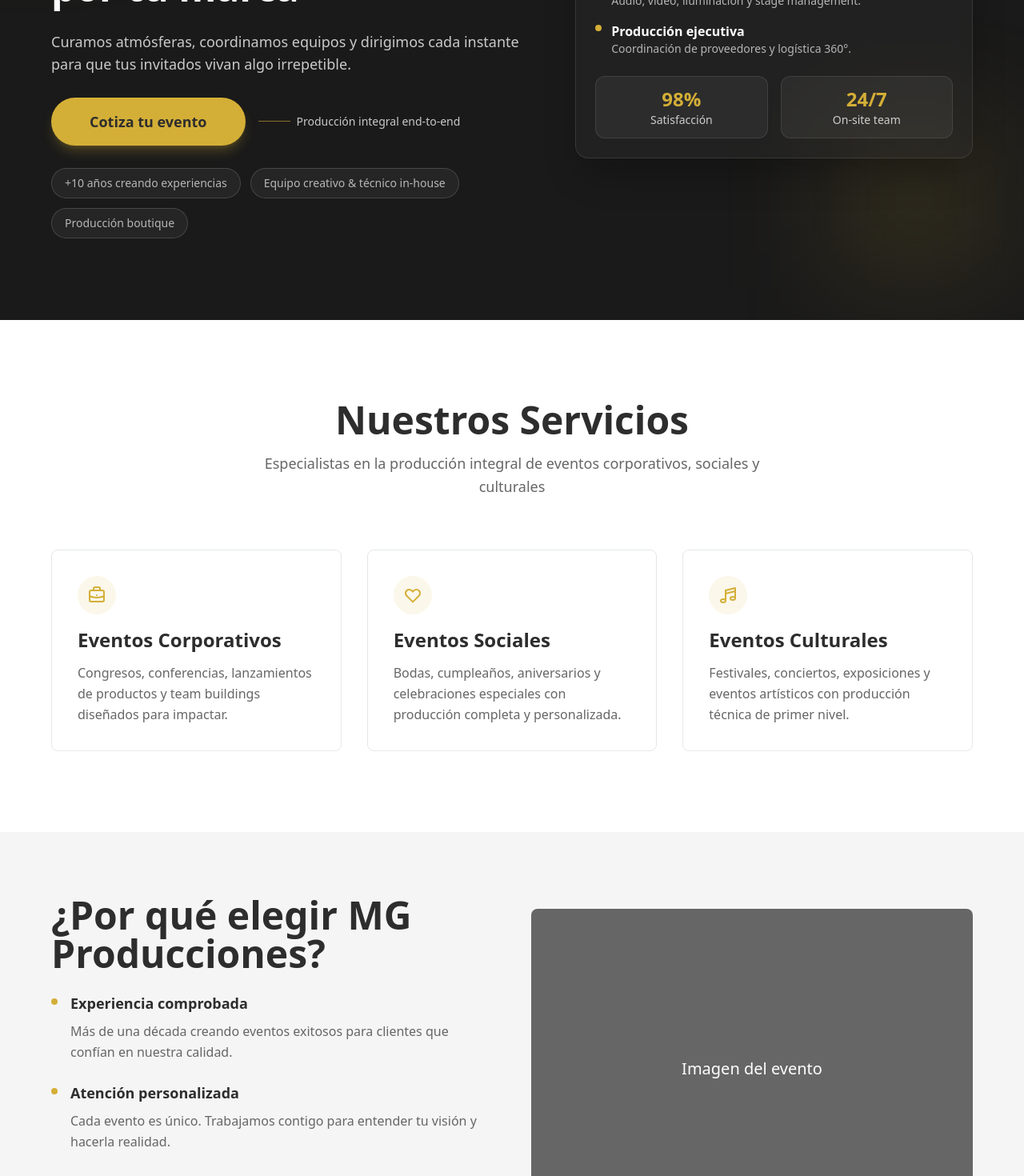
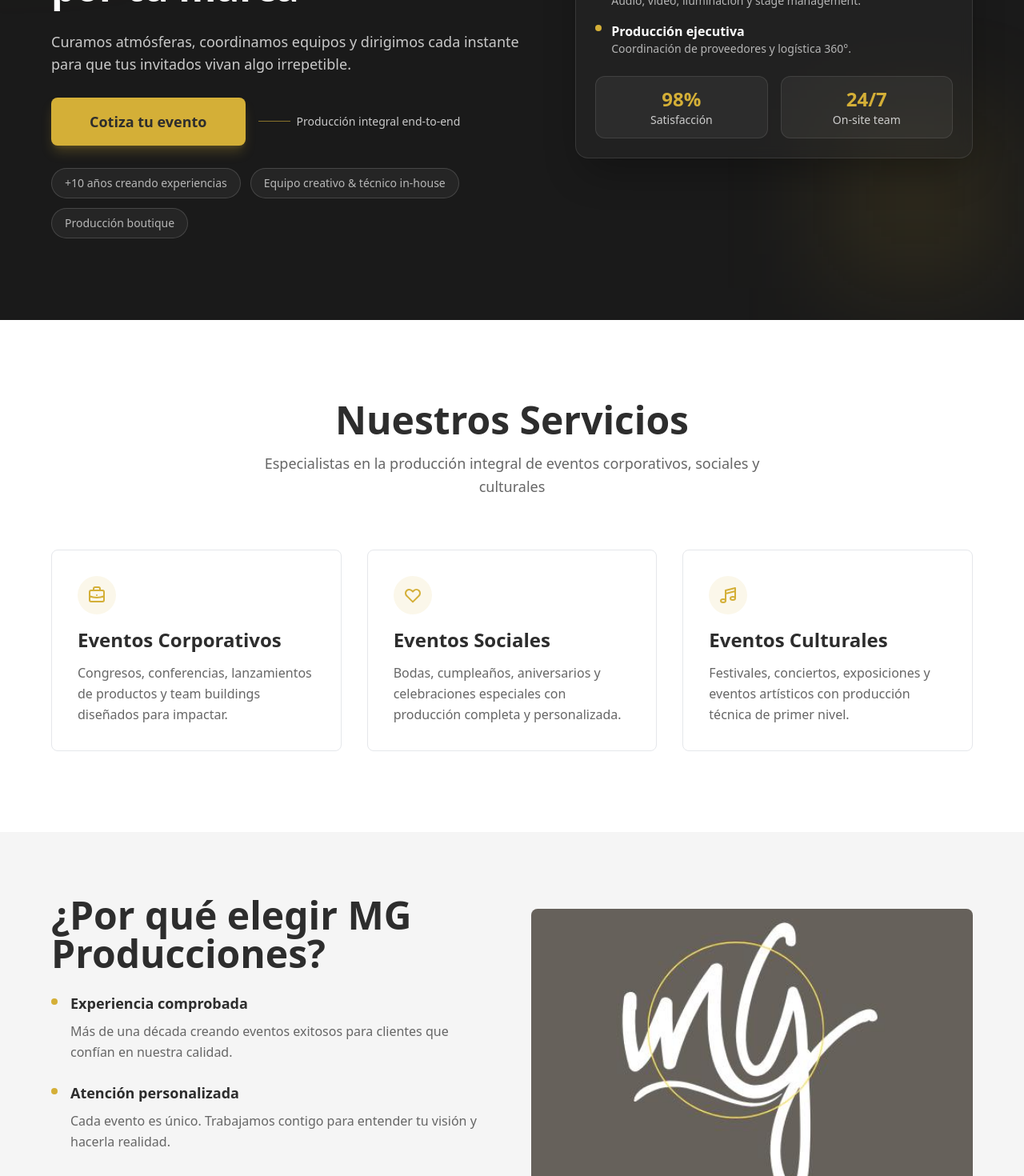
Before and after one commit to moragentil/mg-producciones, a React (Vite) app: page / in a window 1280 px wide. Shown: the part 400-1870 px from the top of the page at 80% size. Built offline with nearby package versions, Linux system fonts and the light colour scheme.

Commit message:
detalles etsilos

```diff
--- a/src/App.jsx
+++ b/src/App.jsx
@@ -31,7 +31,7 @@
             </p>
 
             <div className="flex flex-col sm:flex-row items-center gap-4">
-              <button className="inline-flex items-center justify-center gap-2 bg-gold hover:bg-gold-dark text-neutral-dark font-semibold px-12 py-4 text-lg rounded-full shadow-lg shadow-gold/25 transition-all hover:-translate-y-0.5">
+              <button className="inline-flex items-center justify-center gap-2 bg-gold hover:bg-gold-dark text-neutral-dark font-semibold px-12 py-4 text-lg rounded-lg shadow-lg shadow-gold/25 transition-all hover:-translate-y-0.5">
                 Cotiza tu evento
               </button>
               <div className="flex items-center gap-2 text-neutral-light/80 text-sm">
@@ -213,7 +213,7 @@
               </div>
             </div>
             <div className="relative h-[400px] rounded-lg overflow-hidden bg-neutral-medium flex items-center justify-center text-white">
-              <span className="text-xl">Imagen del evento</span>
+              <img src={logo} alt="Imagen del evento" className="object-cover w-full h-full" />
             </div>
           </div>
         </div>
```
